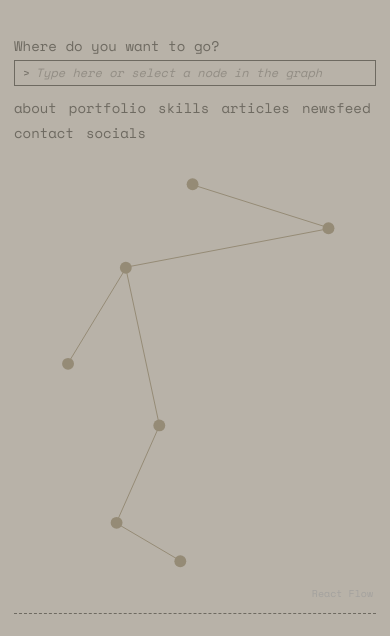
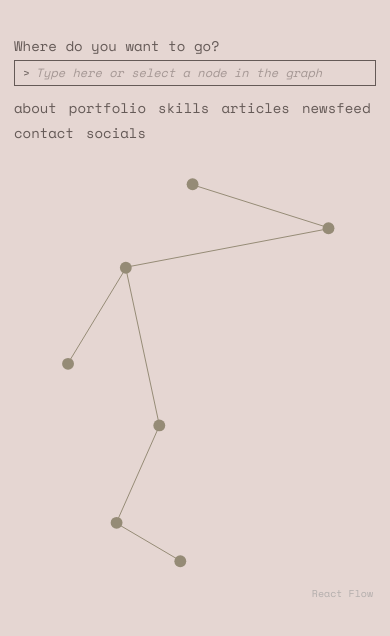
Before and after one commit to Candyfair/my-portfolio, a React (Vite) app: page / in a window 390 px wide. Shown: the top 636 px of the page. Built offline with nearby package versions, Linux system fonts and the light colour scheme.

Commit message:
fix(home): hide dashed separator on mobile idle state

```diff
--- a/src/App.tsx
+++ b/src/App.tsx
@@ -192,7 +192,7 @@ function App() {
             style={{
               borderTop: '1px dashed var(--color-fg)',
               marginTop: '0.75rem',
-              opacity: selectedId ? 0 : 1,
+              opacity: (isMobile || selectedId) ? 0 : 1,
               transition: 'opacity 0.15s',
             }}
           />
--- a/src/index.css
+++ b/src/index.css
@@ -17,14 +17,14 @@
 }
 
 :root {
-  --color-bg: #b8b2a8;
-  --color-fg: #6e6a61;
+  --color-bg: #e5d6d2;
+  --color-fg: #655a57;
   --color-accent: #c46537;
   --color-error: #b3261e;
   --newsfeed-bg: #1c2832;
   --newsfeed-accent: #00b593;
   --newsfeed-legend: #958b76;
-  --articles-table-bg: #b5aea1;
+  --articles-table-bg: #dbcbc6;
   --articles-table-border: #a29c8e;
   --content-block-gap: 16px;
   --article-media-rest-opacity: 0.5;
@@ -98,7 +98,9 @@ p {
 .article-body video {
   filter: grayscale(85%) sepia(15%) brightness(0.95) contrast(0.92);
   opacity: var(--article-media-rest-opacity);
-  transition: filter 0.3s ease, opacity 0.3s ease;
+  transition:
+    filter 0.3s ease,
+    opacity 0.3s ease;
   -webkit-tap-highlight-color: transparent;
 }
 
```
